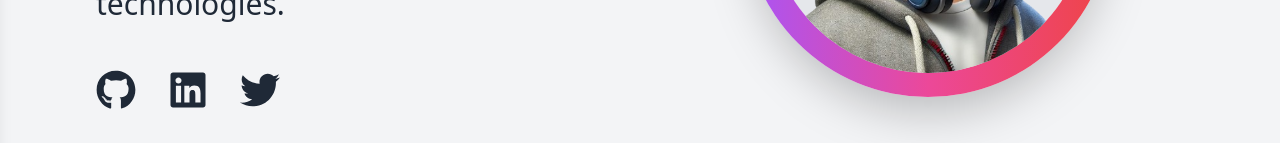
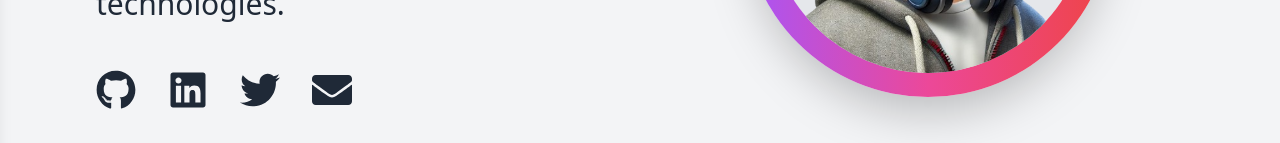
Before and after one commit to BiswayanPaul/Portfolio, a React (Vite) app: page / in a window 1280 px wide. Shown: the part 494-637 px from the top of the page. Built offline with nearby package versions, Linux system fonts and the light colour scheme.

Commit message:
added email field

```diff
--- a/src/components/my_components/Home.tsx
+++ b/src/components/my_components/Home.tsx
@@ -1,4 +1,4 @@
-import { FaGithub, FaLinkedin, FaTwitter } from "react-icons/fa"; // Social Media Icons
+import { FaGithub, FaLinkedin, FaTwitter, FaEnvelope } from "react-icons/fa"; // Social Media Icons
 import {
   SiHtml5,
   SiCss3,
@@ -17,8 +17,7 @@ function Home({ dark }: HomeProps) {
   return (
     <section
       id="home"
-      className={`min-h-screen flex flex-col md:flex-row items-center justify-between p-16 transition-colors duration-300 ${
-        dark ? "bg-gray-900 text-gray-100" : "bg-gray-100 text-gray-800"
+      className={`min-h-screen flex flex-col md:flex-row items-center justify-between p-16 transition-colors duration-300 ${dark ? "bg-gray-900 text-gray-100" : "bg-gray-100 text-gray-800"
         }`}
     >
       {/* Left Section: Introduction */}
@@ -40,8 +39,7 @@ function Home({ dark }: HomeProps) {
           >
             <FaGithub
               size={40}
-              className={`hover:text-blue-500 transition-colors duration-300 ${
-                dark ? "text-gray-200" : "text-gray-800"
+              className={`hover:text-blue-500 transition-colors duration-300 ${dark ? "text-gray-200" : "text-gray-800"
                 }`}
             />
           </a>
@@ -53,8 +51,7 @@ function Home({ dark }: HomeProps) {
           >
             <FaLinkedin
               size={40}
-              className={`hover:text-blue-700 transition-colors duration-300 ${
-                dark ? "text-gray-200" : "text-gray-800"
+              className={`hover:text-blue-700 transition-colors duration-300 ${dark ? "text-gray-200" : "text-gray-800"
                 }`}
             />
           </a>
@@ -66,8 +63,19 @@ function Home({ dark }: HomeProps) {
           >
             <FaTwitter
               size={40}
-              className={`hover:text-blue-400 transition-colors duration-300 ${
-                dark ? "text-gray-200" : "text-gray-800"
+              className={`hover:text-blue-400 transition-colors duration-300 ${dark ? "text-gray-200" : "text-gray-800"
+                }`}
+            />
+          </a>
+          <a
+            href="mailto:biswayanpaulju@example.com" // Replace with your actual email
+            target="_blank"
+            rel="noopener noreferrer"
+            className="hover:scale-125 transition-transform"
+          >
+            <FaEnvelope
+              size={40}
+              className={`hover:text-red-500 transition-colors duration-300 ${dark ? "text-gray-200" : "text-gray-800"
                 }`}
             />
           </a>
@@ -99,48 +107,42 @@ function Home({ dark }: HomeProps) {
           <div className="flex items-center mb-4">
             <SiHtml5
               size={50}
-              className={`md:text-5xl lg:text-6xl text-orange-600 hover:text-orange-500 hover:scale-110 transition-transform duration-300 hover:drop-shadow-md ${
-                dark ? "text-orange-400" : "text-orange-600"
+              className={`md:text-5xl lg:text-6xl text-orange-600 hover:text-orange-500 hover:scale-110 transition-transform duration-300 hover:drop-shadow-md ${dark ? "text-orange-400" : "text-orange-600"
                 }`}
             />
           </div>
           <div className="flex items-center mb-4">
             <SiCss3
               size={50}
-              className={`md:text-5xl lg:text-6xl text-blue-600 hover:text-blue-500 hover:scale-110 transition-transform duration-300 hover:drop-shadow-md ${
-                dark ? "text-blue-400" : "text-blue-600"
+              className={`md:text-5xl lg:text-6xl text-blue-600 hover:text-blue-500 hover:scale-110 transition-transform duration-300 hover:drop-shadow-md ${dark ? "text-blue-400" : "text-blue-600"
                 }`}
             />
           </div>
           <div className="flex items-center mb-4">
             <SiJavascript
               size={50}
-              className={`md:text-5xl lg:text-6xl text-yellow-400 hover:text-yellow-300 hover:scale-110 transition-transform duration-300 hover:drop-shadow-md ${
-                dark ? "text-yellow-300" : "text-yellow-400"
+              className={`md:text-5xl lg:text-6xl text-yellow-400 hover:text-yellow-300 hover:scale-110 transition-transform duration-300 hover:drop-shadow-md ${dark ? "text-yellow-300" : "text-yellow-400"
                 }`}
             />
           </div>
           <div className="flex items-center mb-4">
             <SiReact
               size={50}
-              className={`md:text-5xl lg:text-6xl text-blue-400 hover:text-blue-300 hover:scale-110 transition-transform duration-300 hover:drop-shadow-md ${
-                dark ? "text-blue-300" : "text-blue-400"
+              className={`md:text-5xl lg:text-6xl text-blue-400 hover:text-blue-300 hover:scale-110 transition-transform duration-300 hover:drop-shadow-md ${dark ? "text-blue-300" : "text-blue-400"
                 }`}
             />
           </div>
           <div className="flex items-center mb-4">
             <SiNextdotjs
               size={50}
-              className={`md:text-5xl lg:text-6xl text-black hover:text-gray-700 dark:text-gray-200 dark:hover:text-gray-400 hover:scale-110 transition-transform duration-300 hover:drop-shadow-md ${
-                dark ? "text-gray-200" : "text-black"
+              className={`md:text-5xl lg:text-6xl text-black hover:text-gray-700 dark:text-gray-200 dark:hover:text-gray-400 hover:scale-110 transition-transform duration-300 hover:drop-shadow-md ${dark ? "text-gray-200" : "text-black"
                 }`}
             />
           </div>
           <div className="flex items-center mb-4">
             <SiPython
               size={50}
-              className={`md:text-5xl lg:text-6xl hover:scale-110 transition-transform duration-300 hover:drop-shadow-md ${
-                dark ? "text-yellow-500" : "text-blue-500"
+              className={`md:text-5xl lg:text-6xl hover:scale-110 transition-transform duration-300 hover:drop-shadow-md ${dark ? "text-yellow-500" : "text-blue-500"
                 }`}
             />
           </div>
```
Lines whose indentation alone changed are shown as unchanged.
